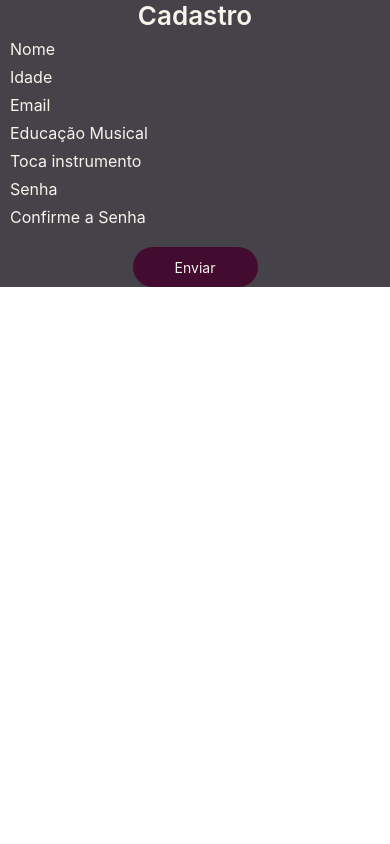
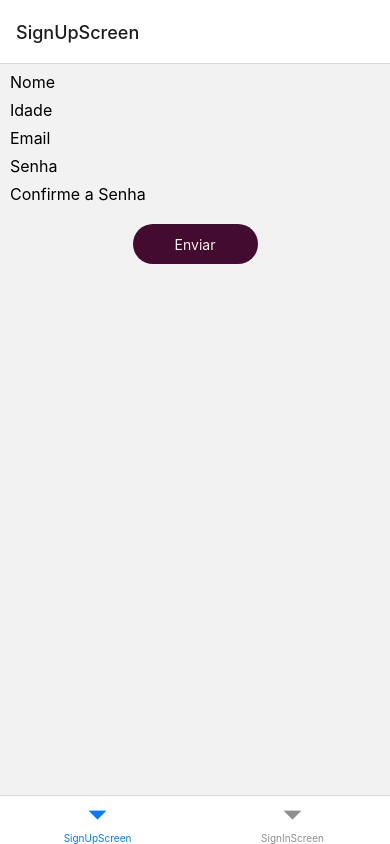
Before and after one commit to lirio-do-mato/Sharp-Learning, a React Native app in the folder App/SharpLearning/: screen / in a window 390 px wide. Built offline with nearby package versions, Linux system fonts and the light colour scheme.

Commit message:
Add files via upload

```diff
--- a/App/SharpLearning/App.js
+++ b/App/SharpLearning/App.js
@@ -1,139 +1,25 @@
-/**
- * Sample React Native App
- * https://github.com/facebook/react-native
- *
- * @format
- * @flow strict-local
- */
-
-import React, { useState } from 'react';
-import type {Node} from 'react';
-import {
-  SafeAreaView,
-  ScrollView,
-  StatusBar,
-  Button,
-  StyleSheet,
-  Text,
-  TextInput,
-  useColorScheme,
-  View,
-  Picker,
-  TouchableOpacity,
-} from 'react-native';
-
-import {
-  Colors,
-  DebugInstructions,
-  Header,
-  LearnMoreLinks,
-  ReloadInstructions,
-} from 'react-native/Libraries/NewAppScreen';
-
-const App: () => Node = () => {
-
-
-const [nome, setNome] = useState('');
-const [idade, setIdade] = useState('');
-const [email, setEmail] = useState('');
-const [educacao, setEducacao] = useState('');
-const [instrumento, setInst] = useState('');
-const [senha, setSenha] = useState('');
-const [senha2, setSenha2] = useState('');
-
-function send() {
-  if(nome == '')
-    alert("Preencha o seu nome");
-  else
-  {
-    if(idade == '')
-      alert("Preencha a sua idade");
-    else
-    {
-      if(email == '')
-        alert("Preencha o seu email");
-      else{
-        if(instrumento=='')
-          alert("Escolha um instrumento para acompanhar este curso, as opções validas atualmente são: Violão, Canto e Violino");
-        else{
-          if(instrumento.toLowerCase()!='canto'&&instrumento.toLowerCase()!='violão'&&instrumento.toLowerCase()!='violino'&&instrumento.toLowerCase()!='nenhum')
-            alert("Escolha um instrumento valido, as opções atuais são: Nenhum, Violão, Canto e Violino");
-          else{
-            if(educacao=='')
-              alert("Defina seu nivel de educação musical. As opções validas são: Nenhuma, Basica, Intermediaria, Avançada");
-            else{
-              if(educacao.toLowerCase()!='nenhuma'&&educacao.toLowerCase()!='basica'&&educacao.toLowerCase()!='intermediaria'&&educacao.toLowerCase()!='avançada')
-                alert("Defina seu nivel de educação musical. As opções validas são: Nenhuma, Basica, Intermediaria, Avançada");
-              else
-              {
-                if(senha == '')
-                  alert("Preencha a sua senha");
-                else
-                {
-                  if(senha2 == '')
-                    alert("Preencha a confirmação da sua senha");
-                  else
-                  {
-                    if(senha != senha2)
-                      alert("As senhas devem ser iguais");
-                    else
-                    {
-                      fetch('http://143.106.203.210:3001/addUsers', {
-                        method: 'post',
-                        headers: {
-                          'Content-Type': 'application/json'
-                        },
-                        body: JSON.stringify({
-                          nome: nome,
-                          idade: idade,
-                          email: email,
-                          educacao: educacao,
-                          toca: instrumento,
-                          senha: senha
-                        })
-                      })
-                      .then(res => res.text())
-                      .then(data => {alert("Usuario cadastrado com sucesso");})
-                      .catch(erro => {alert(erro)})
-                    }
-                  }
-                }
-              }
-            }
-          }
-        }
-      }
-    }
-  }
-}
-
-  return (
-    <View style={styles.background}>
-      <Text style={styles.sectionTitle}> Cadastro </Text>
-      <View>
-        <TextInput style={styles.sectionDescription} placeholder="Nome" onChangeText={nome => setNome(nome)} defaultValue={nome}/>
-        <TextInput style={styles.sectionDescription} placeholder="Idade" onChangeText={idade => setIdade(idade)} defaultValue={idade}/>
-        <TextInput style={styles.sectionDescription} placeholder="Email" onChangeText={email => setEmail(email)} defaultValue={email}/>
-        <TextInput style={styles.sectionDescription} placeholder="Educação Musical" onChangeText={educacao => setEducacao(educacao)} defaultValue={educacao}/>
-        <TextInput style={styles.sectionDescription} placeholder="Toca instrumento" onChangeText={instrumento => setInst(instrumento)} defaultValue={instrumento}/>
-        <TextInput style={styles.sectionDescription} name="senha" secureTextEntry={true} placeholder="Senha" onChangeText={senha => setSenha(senha)} defaultValue={senha}/>
-        <TextInput style={styles.sectionDescription} name="confirmeSenha" secureTextEntry={true} placeholder="Confirme a Senha" onChangeText={senha2 => setSenha2(senha2)} defaultValue={senha2}/>
-        <View style={styles.sectionAlign}>
-          <TouchableOpacity onPress={send} style={styles.roundButton1}>
-            <Text style={styles.sectionButtonText}>Enviar</Text>
-          </TouchableOpacity>
-        </View>
-      </View>
-    </View>
-  );
-};
-
+/*
+Install before running:
+npm install @react-navigation/native
+npm install react-native-screens react-native-safe-area-context
+npm install @react-navigation/native-stack
+npm install @react-navigation/bottom-tabs
+npm install uuid
+npm install node-sass
+*/
+import React, { useState }  from 'react';
+import { SafeAreaView, ScrollView, StatusBar, Button, StyleSheet, Text, TextInput, useColorScheme, View, TouchableOpacity,} from 'react-native';
+import { NavigationContainer } from '@react-navigation/native';
+import { createNativeStackNavigator } from '@react-navigation/native-stack';
+import { Colors, DebugInstructions, Header, LearnMoreLinks, ReloadInstructions,} from 'react-native/Libraries/NewAppScreen';
+import { createBottomTabNavigator } from '@react-navigation/bottom-tabs';
+import { v4 as uuid } from "uuid";
+//css
 const styles = StyleSheet.create({
   sectionContainer: {
     marginTop: 20,
   },
   background: {
-      backgroundColor: '#46424A',
   },
   sectionTitle: {
     color:'#F7F4EB',
@@ -143,7 +29,6 @@ const styles = StyleSheet.create({
   },
   sectionDescription: {
     paddingTop: 8,
-    color: '#F7F4EB',
     paddingHorizontal: 10,
     fontSize: 16,
     fontWeight: '400',
@@ -153,7 +38,6 @@ const styles = StyleSheet.create({
     flex: 1,
     justifyContent: 'center',
     alignItems: 'center',
-    backgroundColor: '#46424A',
   },
   roundButton1: {
     width: 125,
@@ -171,5 +55,243 @@ const styles = StyleSheet.create({
     fontWeight: '700',
   },
 });
+//stack navigator para mudar de telas
+const Stack = createNativeStackNavigator();
+const Tab = createBottomTabNavigator();
+
+//Função que realiza o cadastro
+function send({ navigation },nome, idade, email, senha, senha2) {
+  if(nome == '')//verifica se o nome é nulo
+    alert("Preencha o seu nome");
+  else
+  {
+    if(idade == '')//verifica se a idade é nula
+      alert("Preencha a sua idade");
+    else
+    {
+      if(email == '')//verifica se o email é nulo
+        alert("Preencha o seu email");
+      else{
+        if(senha == '' || senha == null)//verifica se a senha é nula
+          alert("Preencha a sua senha");
+        else
+        {
+          if(senha2 == '') //verifica se a confirmação de senha é nula
+            alert("Preencha a confirmação da sua senha");
+          else
+          {
+            if(senha != senha2)//verifica se as senhas são iguais
+              alert("As senhas devem ser iguais");
+            else
+            {
+              fetch('http://192.168.15.44:3001/addUsers', { //ip da maquina que roda o server
+                method: 'post',
+                headers: {
+                  'Content-Type': 'application/json'
+                },
+                body: JSON.stringify({//transforma as variaveis em JSON
+                  nome: nome,
+                  idade: idade,
+                  email: email,
+                  senha: senha
+                })
+              })
+              .then(res => res.text())
+              .then(//se cadastrou
+                data => {alert("Usuario cadastrado com sucesso");
+                navigation.navigate('HomePage', { nome: nome, idade: idade, email: email, senha: senha });//vai para home
+              })
+              .catch(erro => {alert(erro)})
+            }
+          }
+        }
+      }
+    }
+  }
+}
+
+//Função que realiza o login
+function SignIn({ navigation },email, senha) {
+  if(email == '')//verifica se o email é nulo
+    alert("Preencha o seu email");
+  else{
+    if(senha == '')//verifica se a senha é nula
+      alert("Preencha a sua senha");
+    else
+    {
+          fetch('http://192.168.15.44:3001/getUsers', { //ip da maquina que roda o server
+            method: 'get',
+            headers: {
+              'Content-Type': 'application/json'
+            },
+          })
+          .then(res => res.json())
+          .then(
+            data => {
+              var achouEmail = false;
+              var i = 0
+              for(; i < data.length && achouEmail==false; i++)
+                if(data[i].email==email)
+                  achouEmail=true;
+              if(achouEmail)
+                if(data[i].senha==senha)
+                  navigation.navigate('HomePage', { nome: data[i].nome, idade: data[i].idade, email: data[i].email, senha: data[i].senha});//vai para home
+                else
+                  alert("Senha incorreta");
+              else
+                alert("Nenhum usuario encontrado com esse email")
+          })
+          .catch(erro => {alert(erro)})
+    }
+  }
+}
+
+/*const useFileDownloader = () => {
+  const [files, setFiles] = useState(() => []);
+
+  const download = (file) =>
+    setFiles((fileList) => [...fileList, { ...file, downloadId: uuid() }]);
+
+  const remove = (removeId) =>
+    setFiles((files) => [
+      ...files.filter((file) => file.downloadId !== removeId),
+    ]);
+
+  return [
+    (e) => download(e),
+    files.length > 0 ? (
+      <Downloader files={files} remove={(e) => remove(e)} />
+    ) : null,
+  ];
+};
+<ul className="list-group list-group-flush">
+  {files.map((file, idx) => (
+    <DownloadItem
+      key={idx}
+      removeFile={() => remove(file.downloadId)}
+      {...file}
+    />
+  ))}
+</ul>
+*/
+
+
+function search(inst){
+
+}
+
+function HomePage({ route, navigation }) {
+  React.useEffect(() => navigation.addListener('beforeRemove', (e) => {
+    e.preventDefault();
+  }));
+  const { nome, idade, email, senha } = route.params;
+  return(
+    <Tab.Navigator>
+      <Tab.Screen name="HomeScreen" component={HomeScreen} />
+      <Tab.Screen name="Settings" component={SettingsScreen} />
+    </Tab.Navigator>
+  )
+}
+
+function SignPage({ navigation }) {
+  return(
+      <Tab.Navigator>
+        <Tab.Screen name="SignUpScreen" component={SignUpScreen} />
+        <Tab.Screen name="SignInScreen" component={SignInScreen} />
+      </Tab.Navigator>
+  )
+}
+
+function TextOpt() {
+  return (
+    <View style={{ flex: 1, justifyContent: 'center', alignItems: 'center' }}>
+      <Text>Settings!</Text>
+    </View>
+  );
+}
+function TextSpec() {
+  return (
+    <View style={{ flex: 1, justifyContent: 'center', alignItems: 'center' }}>
+      <Text>Settings!</Text>
+    </View>
+  );
+}
+function TextsNav() {
+  return (
+    <NavigationContainer>
+      <Stack.Navigator initialRouteName="DefaultTexts">
+        <Stack.Screen name="DefaultTexts" component={TextOpt} options={{ headerShown: false }}/>
+        <Stack.Screen name="TectSpec" component={TextSpec} options={{ headerShown: false }}/>
+      </Stack.Navigator>
+    </NavigationContainer>
+  );
+}
+
+function HomeScreen({ navigation }) {
+  const [ inst, setInst ] = useState("");
+  return (
+    <View style={{ flex: 1, alignItems: 'center', justifyContent: 'center' }}>
+      <Text>Instrumento: </Text>
+
+      <Button
+        title="Pesquisar"
+        onPress={() => Serch(inst)}
+      />
+    </View>
+  );
+}
+
+function SignUpScreen({ navigation }) {
+  const [nome, setNome] = useState('');
+  const [idade, setIdade] = useState('');
+  const [email, setEmail] = useState('');
+  const [senha, setSenha] = useState('');
+  const [senha2, setSenha2] = useState('');
+  return (
+    <View style={styles.background}>
+      <View>
+        <TextInput style={styles.sectionDescription} placeholder="Nome" onChangeText={nome => setNome(nome)} defaultValue={nome}/>
+        <TextInput style={styles.sectionDescription} placeholder="Idade" keyboardType="numeric" onChangeText={idade => setIdade(idade)} defaultValue={idade}/>
+        <TextInput style={styles.sectionDescription} placeholder="Email" onChangeText={email => setEmail(email)} defaultValue={email}/>
+        <TextInput style={styles.sectionDescription} name="senha" secureTextEntry={true} placeholder="Senha" onChangeText={senha => setSenha(senha)} defaultValue={senha}/>
+        <TextInput style={styles.sectionDescription} name="confirmeSenha" secureTextEntry={true} placeholder="Confirme a Senha" onChangeText={senha2 => setSenha2(senha2)} defaultValue={senha2}/>
+        <View style={styles.sectionAlign}>
+          <TouchableOpacity onPress={() => send({navigation}, nome, idade, email, senha, senha2)} style={styles.roundButton1}>
+            <Text style={styles.sectionButtonText}>Enviar</Text>
+          </TouchableOpacity>
+        </View>
+      </View>
+    </View>
+  );
+}
+
+function SignInScreen({ navigation }) {
+  const [email, setEmail] = useState('');
+  const [senha, setSenha] = useState('');
+  return (
+    <View style={styles.background}>
+      <View>
+        <TextInput style={styles.sectionDescription} placeholder="Email" onChangeText={email => setEmail(email)} defaultValue={email}/>
+        <TextInput style={styles.sectionDescription} name="senha" secureTextEntry={true} placeholder="Senha" onChangeText={senha => setSenha(senha)} defaultValue={senha}/>
+        <View style={styles.sectionAlign}>
+          <TouchableOpacity onPress={() => SignIn({ navigation },email, senha)} style={styles.roundButton1}>
+            <Text style={styles.sectionButtonText}>Enviar</Text>
+          </TouchableOpacity>
+        </View>
+      </View>
+    </View>
+  );
+}
+
+function App() {
+  return (
+    <NavigationContainer>
+      <Stack.Navigator initialRouteName="SignPage">
+        <Stack.Screen name="HomePage" component={HomePage} options={{ headerShown: false }}/>
+        <Stack.Screen name="SignPage" component={SignPage} options={{ headerShown: false }}/>
+      </Stack.Navigator>
+    </NavigationContainer>
+  );
+}
 
 export default App;
```
